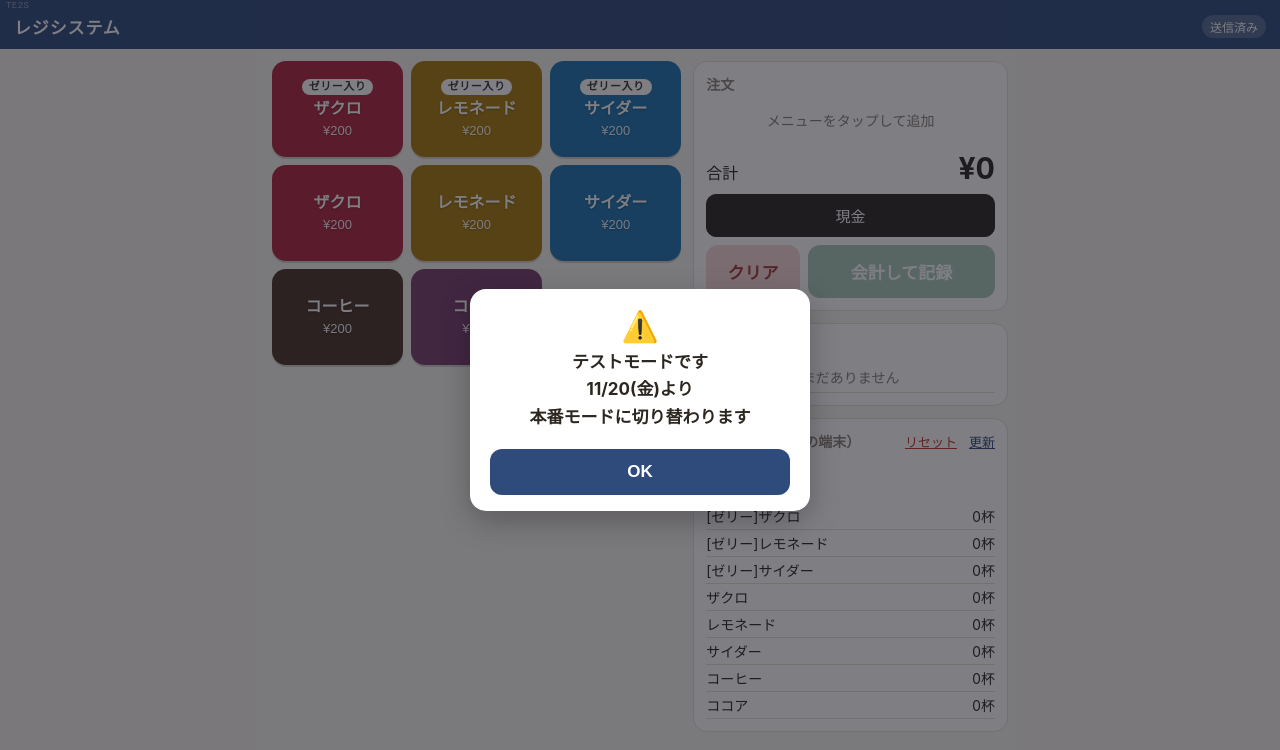
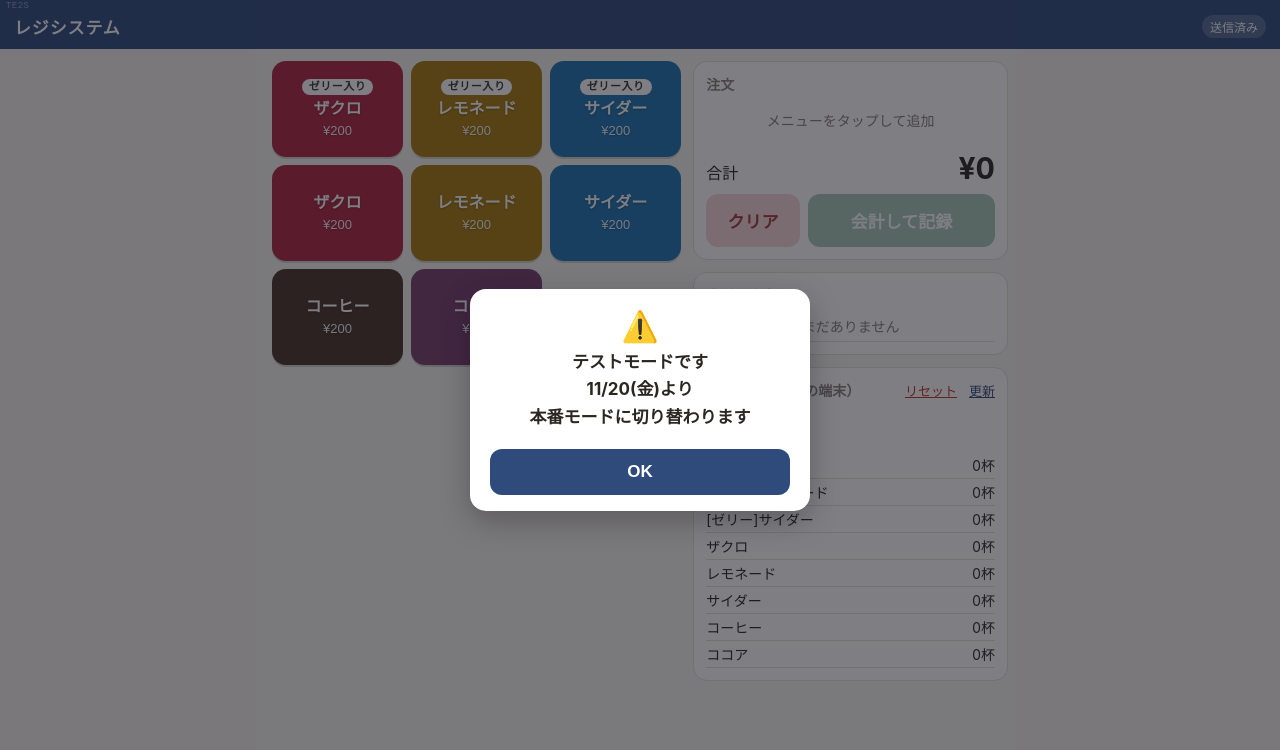
Before and after one commit to nainai323/festival, a plain HTML site: page index.html in a window 1280 px wide. Drawn offline with Linux system fonts and the light colour scheme.

Commit message:
hide payment selection

```diff
--- a/index.html
+++ b/index.html
@@ -302,6 +302,7 @@ function renderCart() {
 
 function renderPayments() {
   $('payments').innerHTML = '';
+  $('payments').style.display = PAYMENTS.length > 1 ? '' : 'none';
   PAYMENTS.forEach(p => {
     const b = document.createElement('button');
     b.textContent = p;
```
